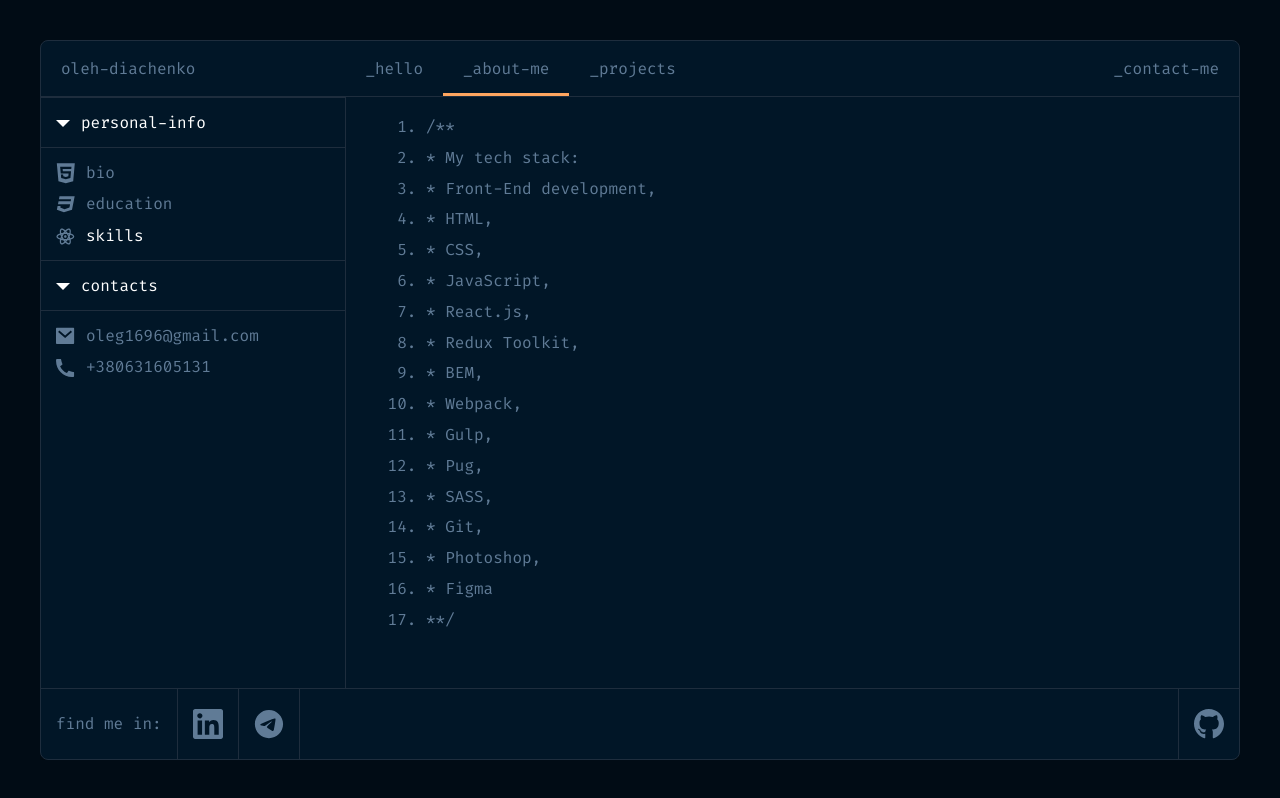
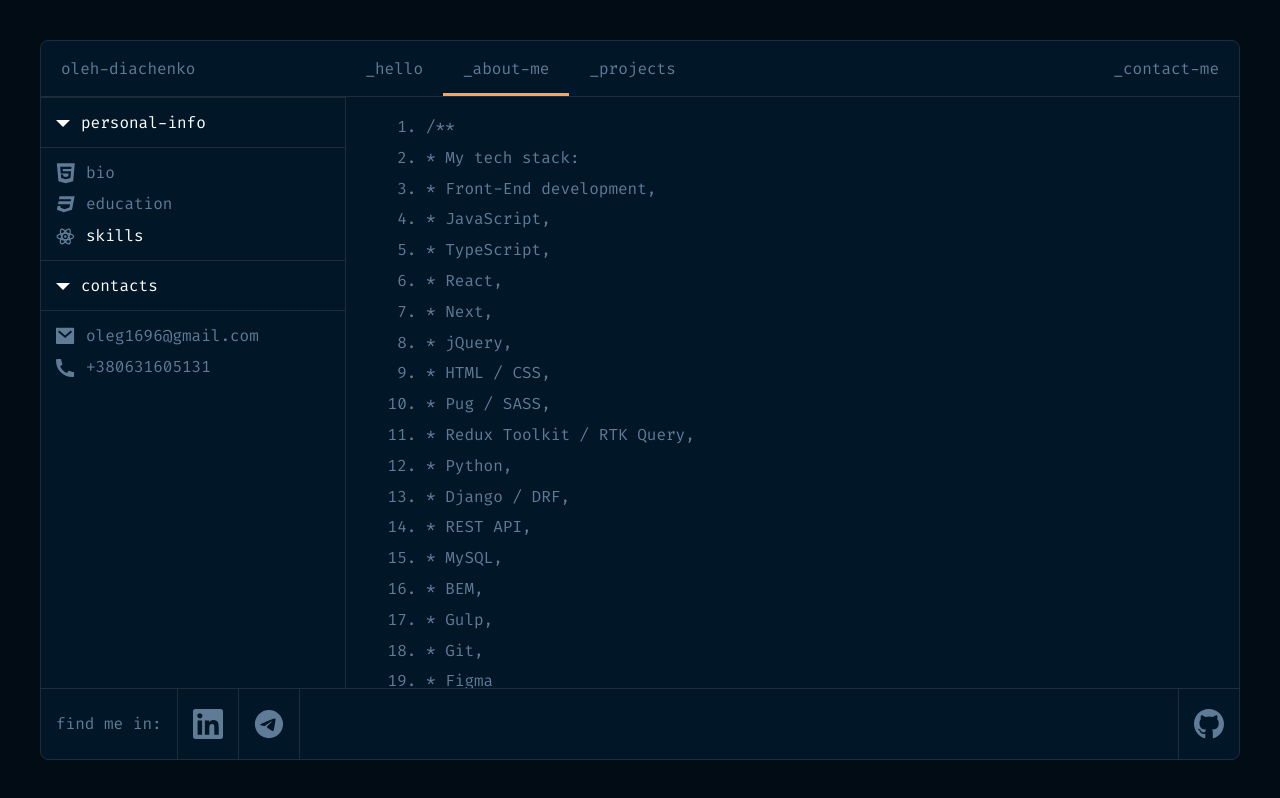
Before and after one commit to ODyachenko/portfolio-v2, a React (Create React App) app: page /about in a window 1280 px wide. Both pictures are taken after a click on the item "skills". Built offline with nearby package versions, Linux system fonts and the light colour scheme.

Commit message:
edit skills section

```diff
--- a/src/pages/About/Skills.jsx
+++ b/src/pages/About/Skills.jsx
@@ -4,18 +4,21 @@
       <li>/**</li>
       <li>* My tech stack:</li>
       <li>* Front-End development,</li>
-      <li>* HTML,</li>
-      <li>* CSS,</li>
       <li>* JavaScript,</li>
-      <li>* React.js,</li>
-      <li>* Redux Toolkit,</li>
+      <li>* TypeScript,</li>
+      <li>* React,</li>
+      <li>* Next,</li>
+      <li>* jQuery,</li>
+      <li>* HTML / CSS,</li>
+      <li>* Pug / SASS, </li>
+      <li>* Redux Toolkit / RTK Query,</li>
+      <li>* Python,</li>
+      <li>* Django / DRF,</li>
+      <li>* REST API,</li>
+      <li>* MySQL,</li>
       <li>* BEM,</li>
-      <li>* Webpack,</li>
       <li>* Gulp,</li>
-      <li>* Pug,</li>
-      <li>* SASS, </li>
       <li>* Git,</li>
-      <li>* Photoshop,</li>
       <li>* Figma</li>
       <li>**/</li>
     </ol>
```
